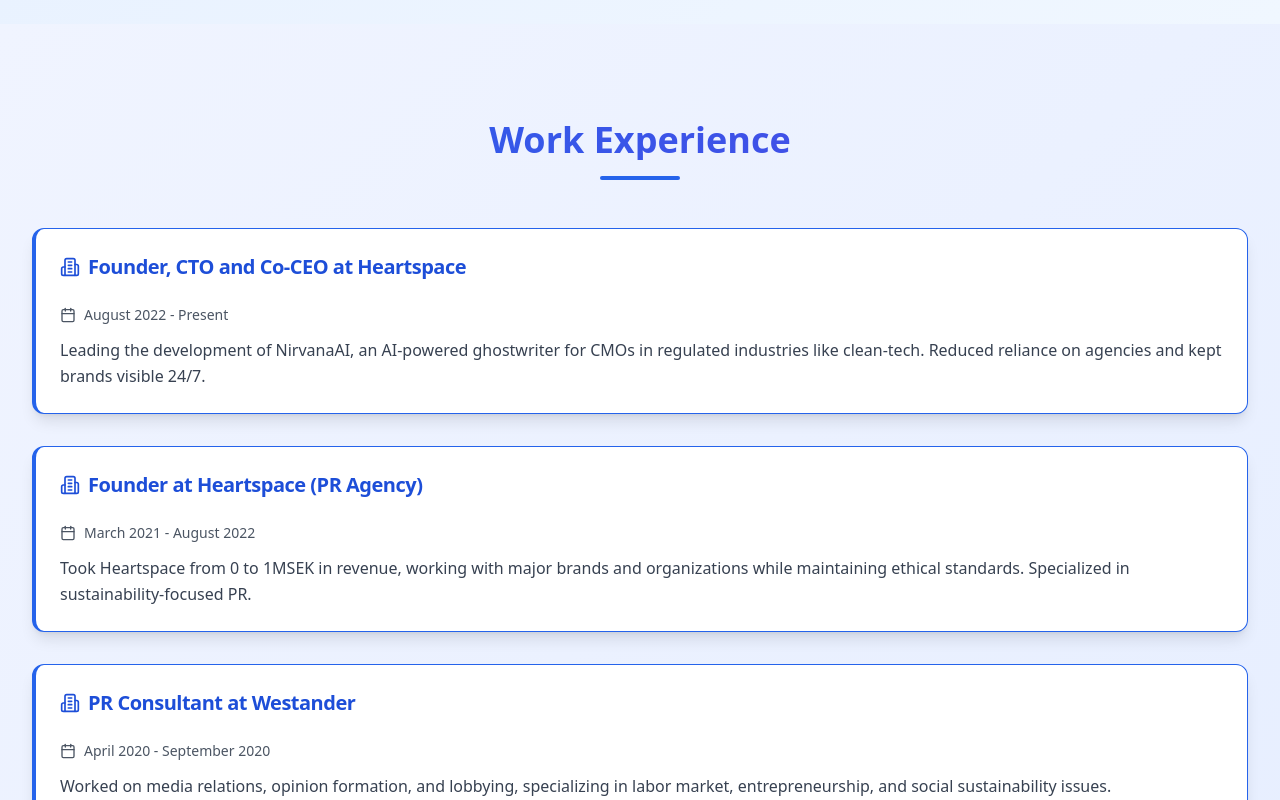
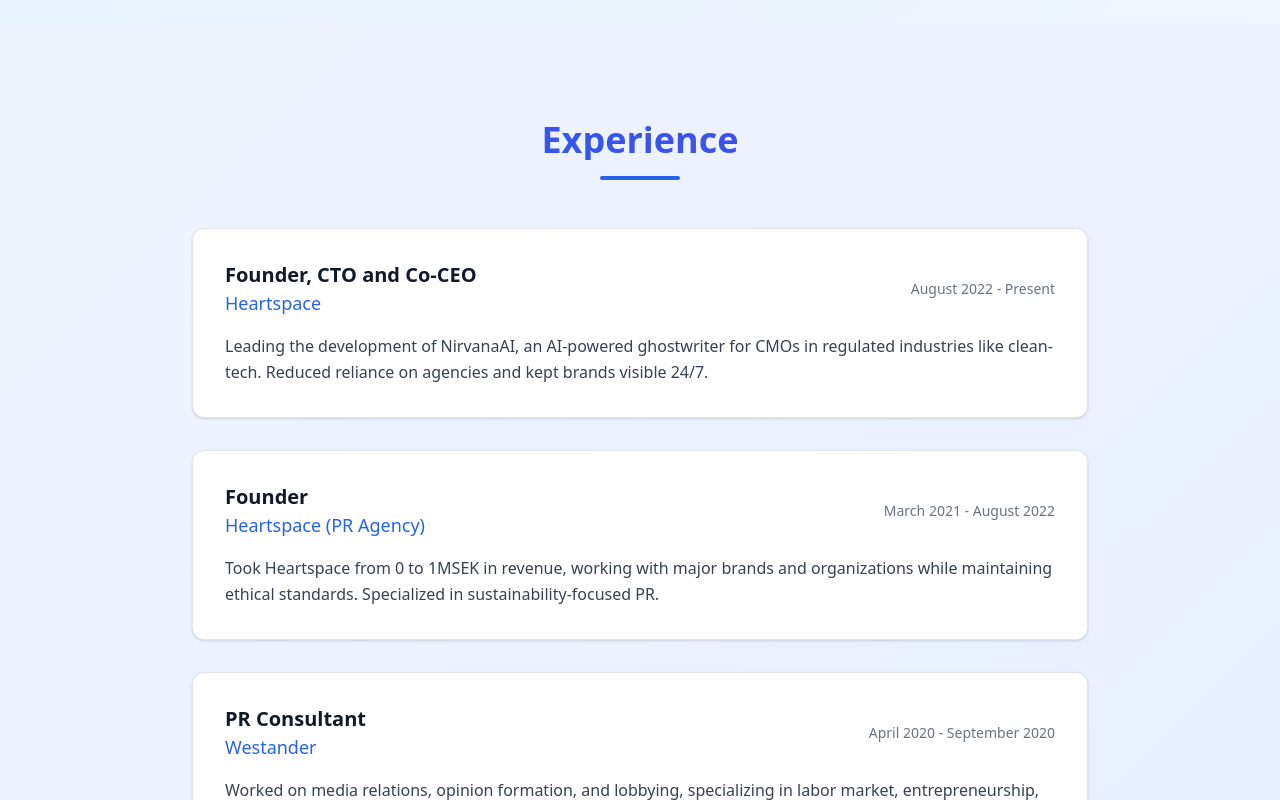
Before and after one commit to Sohrab-tech1/personalwebsitesohrab, a Next.js app: page / in a window 1280 px wide. Shown: the part 1760-2560 px from the top of the page. Built offline with nearby package versions, Linux system fonts and the light colour scheme.

Commit message:
feat: Update webpack configuration and dependencies

```diff
--- a/components/experience.tsx
+++ b/components/experience.tsx
@@ -1,11 +1,23 @@
 'use client';
 
-import { Card, CardContent, CardHeader, CardTitle } from '@/components/ui/card'
+import { type FC } from 'react'
 import { motion } from 'framer-motion'
-import { Calendar, Building2 } from 'lucide-react'
+import { Card, CardContent } from '@/components/ui/card'
 
-export default function Experience() {
-  const experiences = [
+// Types
+interface Experience {
+  title: string
+  company: string
+  date: string
+  description: string
+}
+
+interface ExperienceProps {
+  className?: string
+}
+
+// Constants
+const experiences: Experience[] = [
   {
     title: "Founder, CTO and Co-CEO",
     company: "Heartspace",
@@ -32,49 +44,78 @@
   }
 ]
 
+// Animation variants
+const containerVariants = {
+  hidden: { opacity: 0 },
+  visible: {
+    opacity: 1,
+    transition: {
+      staggerChildren: 0.2
+    }
+  }
+}
+
+const itemVariants = {
+  hidden: { opacity: 0, y: 20 },
+  visible: { opacity: 1, y: 0 }
+}
+
+const Experience: FC<ExperienceProps> = ({ className }) => {
   return (
-    <section id="experience" className="py-24 bg-gradient-light">
+    <section
+      id="experience"
+      className="py-24 bg-gradient-light"
+      aria-label="Professional Experience"
+    >
       <div className="container mx-auto px-4 sm:px-6 lg:px-8">
         <motion.div
-          initial={{ opacity: 0, y: 20 }}
-          whileInView={{ opacity: 1, y: 0 }}
-          transition={{ duration: 0.6 }}
+          initial="hidden"
+          whileInView="visible"
           viewport={{ once: true }}
+          variants={containerVariants}
         >
+          <motion.div variants={itemVariants}>
             <h2 className="text-4xl font-bold mb-4 text-center bg-clip-text text-transparent bg-gradient-to-r from-blue-600 to-indigo-600">
-            Work Experience
+              Experience
             </h2>
-          <div className="w-20 h-1 bg-blue-600 mx-auto mb-12 rounded-full"></div>
+            <div className="w-20 h-1 bg-blue-600 mx-auto mb-12 rounded-full" />
           </motion.div>
 
-        <div className="space-y-8">
-          {experiences.map((exp, index) => (
+          <div className="grid gap-8 max-w-4xl mx-auto">
+            {experiences.map((experience, index) => (
               <motion.div
-              key={index}
-              initial={{ opacity: 0, x: index % 2 === 0 ? -20 : 20 }}
-              whileInView={{ opacity: 1, x: 0 }}
-              transition={{ duration: 0.6, delay: index * 0.1 }}
-              viewport={{ once: true }}
+                key={`${experience.company}-${index}`}
+                variants={itemVariants}
               >
-              <Card className="shadow-lg hover:shadow-xl transition-all duration-300 border-l-4 border-blue-600 bg-white">
-                <CardHeader>
-                  <CardTitle className="text-xl font-semibold flex items-center gap-2 text-blue-700">
-                    <Building2 className="h-5 w-5" />
-                    {exp.title} at {exp.company}
-                  </CardTitle>
-                </CardHeader>
-                <CardContent>
-                  <div className="flex items-center gap-2 text-sm text-gray-600 mb-3">
-                    <Calendar className="h-4 w-4" />
-                    {exp.date}
+                <Card className="hover:shadow-lg transition-shadow duration-300">
+                  <CardContent className="p-6 sm:p-8">
+                    <div className="space-y-4">
+                      <div className="flex flex-col sm:flex-row sm:items-center sm:justify-between">
+                        <div>
+                          <h3 className="text-xl font-semibold text-gray-900">
+                            {experience.title}
+                          </h3>
+                          <p className="text-lg font-medium text-blue-600">
+                            {experience.company}
+                          </p>
                         </div>
-                  <p className="text-base leading-relaxed text-gray-700">{exp.description}</p>
+                        <p className="text-sm text-gray-500 mt-1 sm:mt-0">
+                          {experience.date}
+                        </p>
+                      </div>
+                      <p className="text-gray-700 leading-relaxed">
+                        {experience.description}
+                      </p>
+                    </div>
                   </CardContent>
                 </Card>
               </motion.div>
             ))}
           </div>
+        </motion.div>
       </div>
     </section>
   )
 }
+
+export default Experience
```
Lines whose indentation alone changed are shown as unchanged.
